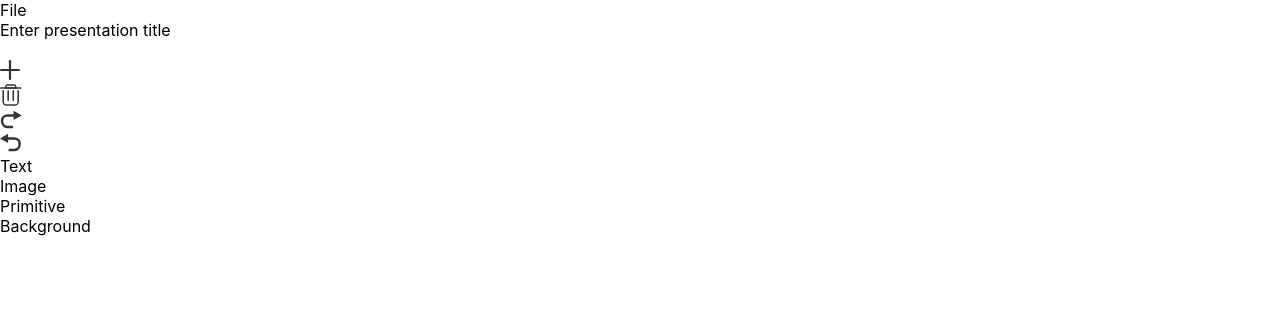
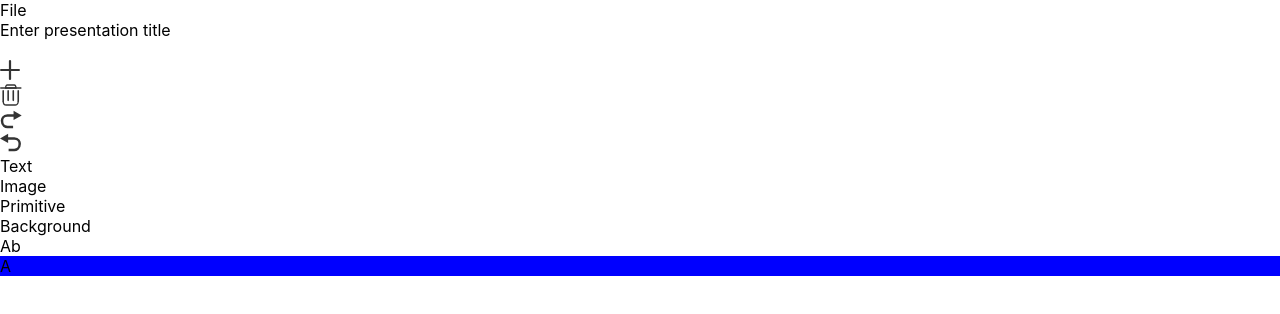
Before and after one commit to eratofly/slide-wizard, a React (Create React App) app: page / in a window 1280 px wide. Shown: the top 314 px of the page. Built offline with nearby package versions, Linux system fonts and the light colour scheme.

Commit message:
SW-4 Добавил отображение текста на слайдах

```diff
--- a/src/App.tsx
+++ b/src/App.tsx
@@ -1,9 +1,16 @@
 import React from 'react'
 import './App.css'
 import Topbar from './components/topbar/Topbar'
+import { EditorView } from './components/editorView'
+import { editor } from './data/testDataMax'
 
 function App() {
-	return <Topbar />
+	return (
+		<div>
+			<Topbar />
+			<EditorView editor={editor} />
+		</div>
+	)
 }
 
 export default App
--- a/src/components/SlideView.tsx
+++ b/src/components/SlideView.tsx
@@ -1,5 +1,5 @@
 import React, { useState } from 'react'
-import { Slide } from '../model/types'
+import { ObjectType, Slide } from '../model/types'
 
 type SlideViewProps = {
 	slide: Slide
@@ -7,6 +7,15 @@ type SlideViewProps = {
 
 function SlideView(props: SlideViewProps) {
 	const [background, setBackground] = useState(props.slide.backgroundColor.hex)
+	const { slide } = props
+	const listSlideObjects = slide.slideObjects.map((slideObject) => {
+		if (slideObject.objectType === ObjectType.TEXT) {
+			const listChars = slideObject.chars.map((char) => (
+				<span key={char.id}>{char.value}</span>
+			))
+			return <div key={slideObject.id}>{listChars}</div>
+		}
+	})
 
 	function onClick(): void {
 		setBackground('#000000')
@@ -14,7 +23,7 @@ function SlideView(props: SlideViewProps) {
 
 	return (
 		<div style={{ backgroundColor: background }} onClick={onClick}>
-			{background}
+			{listSlideObjects}
 		</div>
 	)
 }
--- a/src/components/button/Button.css
+++ b/src/components/button/Button.css
@@ -14,7 +14,7 @@
 }
 
 .app-header {
-	background-color: #282C34;
+	background-color: #282c34;
 	min-height: 100vh;
 	display: flex;
 	flex-direction: column;
@@ -25,7 +25,7 @@
 }
 
 .app-link {
-	color: #61DAFB;
+	color: #61dafb;
 }
 
 @keyframes app-logo-spin {
--- a/src/components/topbar/Topbar.module.css
+++ b/src/components/topbar/Topbar.module.css
@@ -14,7 +14,7 @@
 }
 
 .app-header {
-	background-color: #282C34;
+	background-color: #282c34;
 	min-height: 100vh;
 	display: flex;
 	flex-direction: column;
@@ -25,7 +25,7 @@
 }
 
 .app-link {
-	color: #61DAFB;
+	color: #61dafb;
 }
 
 @keyframes app-logo-spin {
--- a/src/data/testDataMax.ts
+++ b/src/data/testDataMax.ts
@@ -156,6 +156,7 @@ const image: Image = {
 }
 
 const letterB: Char = {
+	id: 'ghijkl',
 	value: 'b',
 	fontFamily: 'Arial',
 	color: textColor,
@@ -165,6 +166,7 @@ const letterB: Char = {
 }
 
 const letterA: Char = {
+	id: 'abcdef',
 	value: 'A',
 	fontFamily: 'Arial',
 	color: textColor,
@@ -174,7 +176,7 @@ const letterA: Char = {
 }
 
 const textObject: TextObject = {
-	id: 'kgvc7g',
+	id: 'kgvc8g',
 	objectType: ObjectType.TEXT,
 	x: 10,
 	y: 20,
--- a/src/data/testDataMiddle.ts
+++ b/src/data/testDataMiddle.ts
@@ -72,6 +72,7 @@ const image: Image = {
 }
 
 const letterA: Char = {
+	id: 'abcdef',
 	value: 'A',
 	fontFamily: 'Arial',
 	color: textColor,
--- a/src/model/types.ts
+++ b/src/model/types.ts
@@ -50,6 +50,7 @@ type Image = SlideObject & {
 }
 
 type Char = {
+	id: string
 	value: string
 	fontFamily: string
 	color: Color
```
